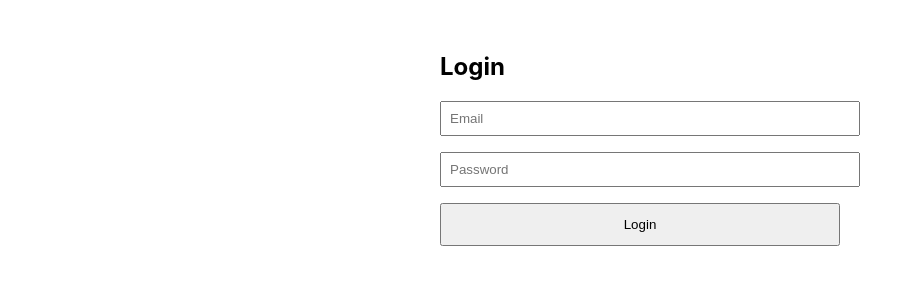
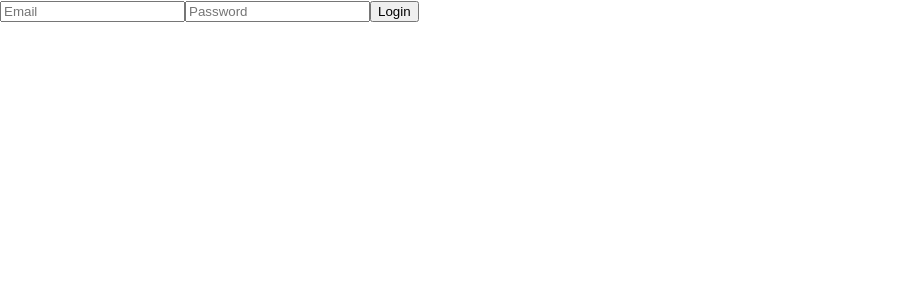
Before and after one commit to LDrysdale/ProvenanceAI, a React (Create React App) app in the folder frontend/provaifrontend/: page / in a window 1280 px wide. Shown: the top 300 px of the page, without its empty margins (0-923 px from the left). Built offline with nearby package versions, Linux system fonts and the light colour scheme.

Commit message:
test user login success

```diff
--- a/frontend/provaifrontend/src/Login.js
+++ b/frontend/provaifrontend/src/Login.js
@@ -1,51 +1,43 @@
 // src/Login.js
 import React, { useState } from "react";
-import { signInWithEmailAndPassword } from "firebase/auth";
-import { auth } from "./firebase";
-import { useNavigate } from "react-router-dom";
+import { getAuth, signInWithEmailAndPassword } from "firebase/auth";
 
 export default function Login() {
+  const auth = getAuth();
   const [email, setEmail] = useState("");
   const [password, setPassword] = useState("");
-  const [error, setError] = useState("");
-  const navigate = useNavigate();
+  const [error, setError] = useState(null);
 
   const handleLogin = async (e) => {
     e.preventDefault();
-    setError("");
+    setError(null);
     try {
       await signInWithEmailAndPassword(auth, email, password);
-      navigate("/chat");
+      // Redirect or update UI after login success
+      alert("Login successful!");
     } catch (err) {
       setError(err.message);
     }
   };
 
   return (
-    <div style={{ maxWidth: 400, margin: "auto", padding: "2rem" }}>
-      <h2>Login</h2>
     <form onSubmit={handleLogin}>
       <input
         type="email"
+        value={email}
         placeholder="Email"
-          value={email}
-          onChange={(e) => setEmail(e.target.value)}
+        onChange={e => setEmail(e.target.value)}
         required
-          style={{ width: "100%", padding: "0.5rem", marginBottom: "1rem" }}
       />
       <input
         type="password"
+        value={password}
         placeholder="Password"
-          value={password}
-          onChange={(e) => setPassword(e.target.value)}
+        onChange={e => setPassword(e.target.value)}
         required
-          style={{ width: "100%", padding: "0.5rem", marginBottom: "1rem" }}
       />
-        <button type="submit" style={{ width: "100%", padding: "0.75rem" }}>
-          Login
-        </button>
+      <button type="submit">Login</button>
       {error && <p style={{ color: "red" }}>{error}</p>}
     </form>
-    </div>
   );
 }
--- a/frontend/provaifrontend/src/firebase.js
+++ b/frontend/provaifrontend/src/firebase.js
@@ -2,12 +2,19 @@
 import { initializeApp } from "firebase/app";
 import { getAuth } from "firebase/auth";
 
+// TODO: Add SDKs for Firebase products that you want to use
+// https://firebase.google.com/docs/web/setup#available-libraries
+
+// Your web app's Firebase configuration
 const firebaseConfig = {
-  apiKey: "YOUR_API_KEY",
-  authDomain: "YOUR_AUTH_DOMAIN",
-  projectId: "YOUR_PROJECT_ID",
-  // add other config params
+  apiKey: "AIzaSyDa_mfwBPtZz5yd85g1JqeCF_u0vFfpq_o",
+  authDomain: "provenanceai-firebase.firebaseapp.com",
+  projectId: "provenanceai-firebase",
+  storageBucket: "provenanceai-firebase.firebasestorage.app",
+  messagingSenderId: "1019874913698",
+  appId: "1:1019874913698:web:30403efd7c1f39d13cd6fb"
 };
 
+// Initialize Firebase
 const app = initializeApp(firebaseConfig);
 export const auth = getAuth(app);
```
Lines whose indentation alone changed are shown as unchanged.
